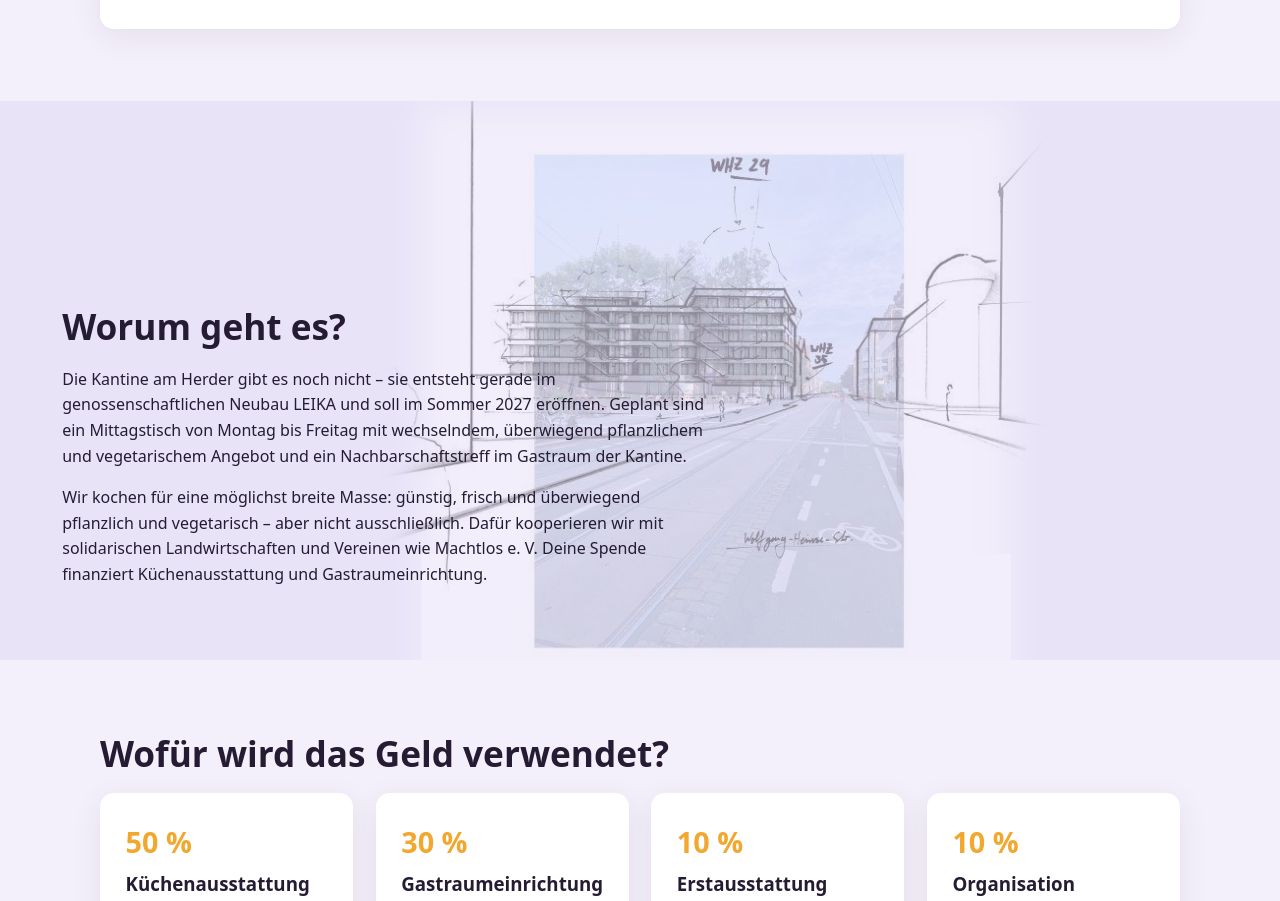
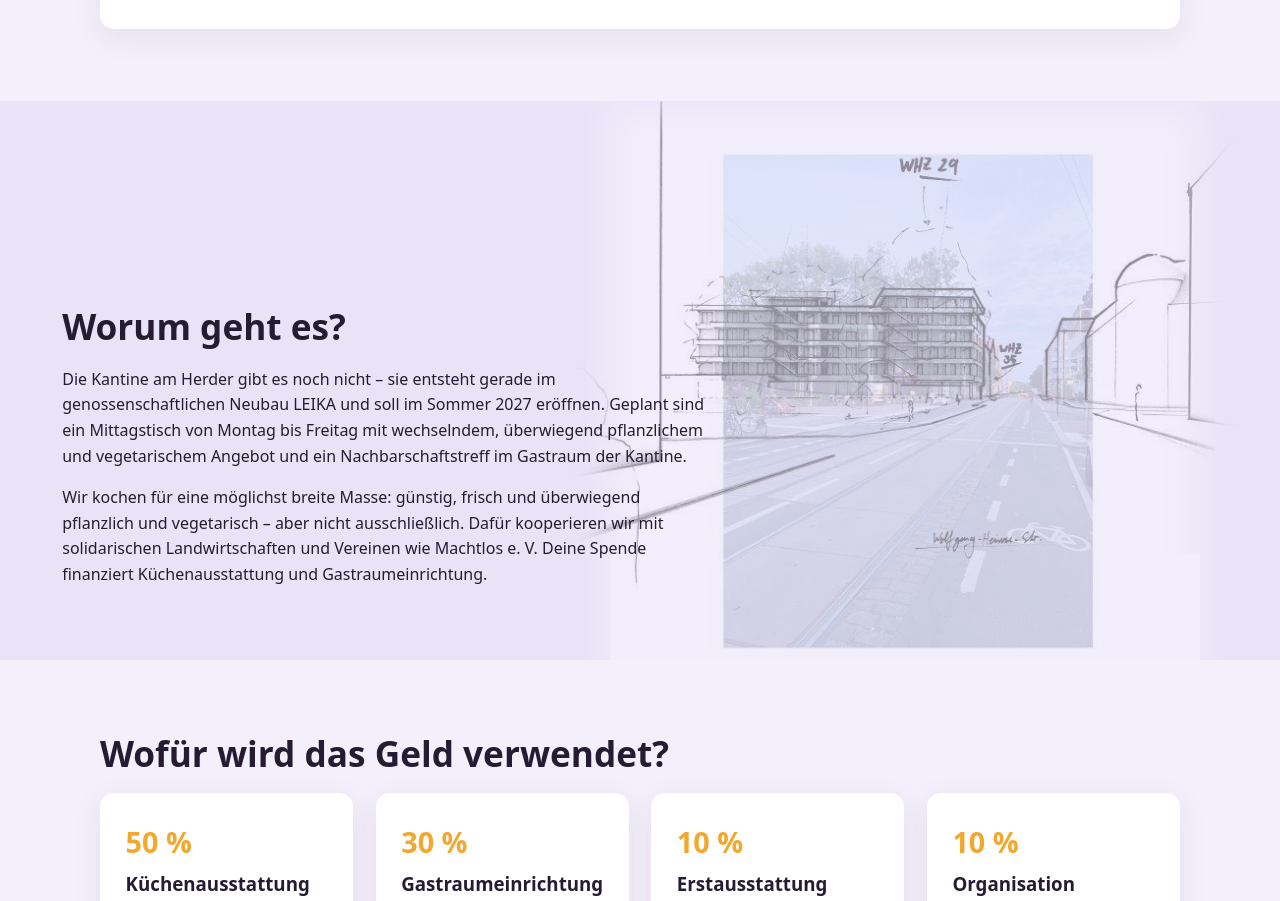
Before and after one commit to philemonthuemmel-sys/fundraiskantine, a plain HTML site: page index.html in a window 1280 px wide. Shown: the part 1309-2210 px from the top of the page. Drawn offline with Linux system fonts and the light colour scheme.

Commit message:
style: house watermark +5cm further right (total 7cm)
Co-authored-by: philemonthuemmel-sys <philemonthuemmel-sys@users.noreply.github.com>

```diff
--- a/styles.css
+++ b/styles.css
@@ -283,7 +283,7 @@ h2 {
   content: "";
   position: absolute;
   inset: 0;
-  background: url("leika-haus-cutout.png") no-repeat calc(50% + 2cm) bottom;
+  background: url("leika-haus-cutout.png") no-repeat calc(50% + 7cm) bottom;
   background-size: min(58%, 680px) auto;
   opacity: 0.4;
   pointer-events: none;
```
